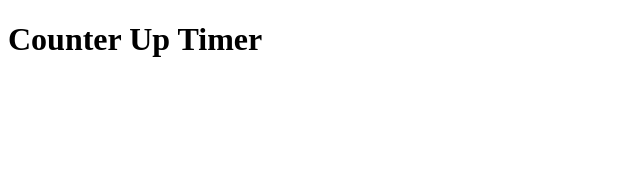
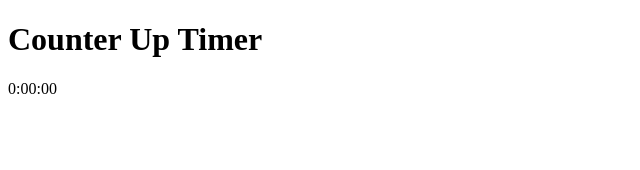
Before and after one commit to Nd3ritu/reactRecap, a React (Vite) app in the folder youtubeFinds/stopwatch/: page / in a window 1280 px wide. Shown: the top 170 px of the page, without its empty margins (0-640 px from the left). Built offline with nearby package versions, Linux system fonts and the light colour scheme.

Commit message:
setup time calculations

```diff
--- a/youtubeFinds/stopwatch/src/App.jsx
+++ b/youtubeFinds/stopwatch/src/App.jsx
@@ -7,6 +7,12 @@
   return (
     <>
     <h1>Counter Up Timer</h1>
+    <div>
+      <span>{("0" + Math.floor(time / 60)).slice(-1)}:</span>
+      <span>{("0" + (time % 60)).slice(-2)}:</span>
+      <span>{("0" + Math.floor((time / 60) % 60)).slice(-2)}</span>
+
+    </div>
 
     </>
   )
```
